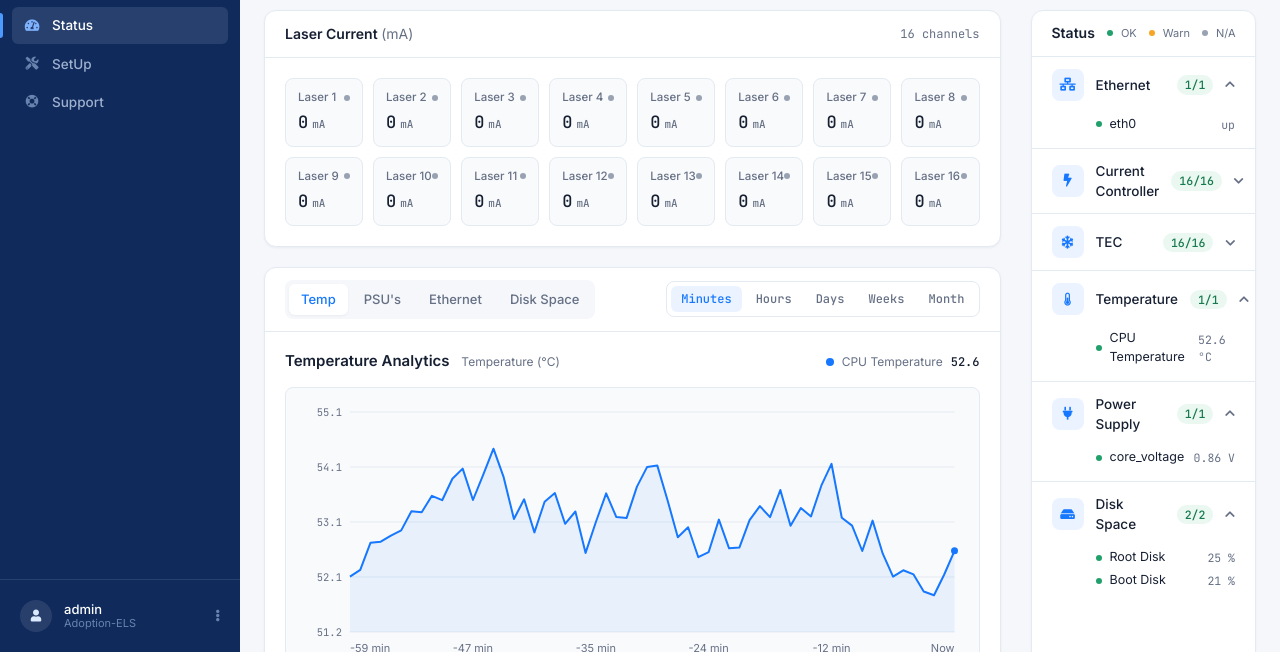
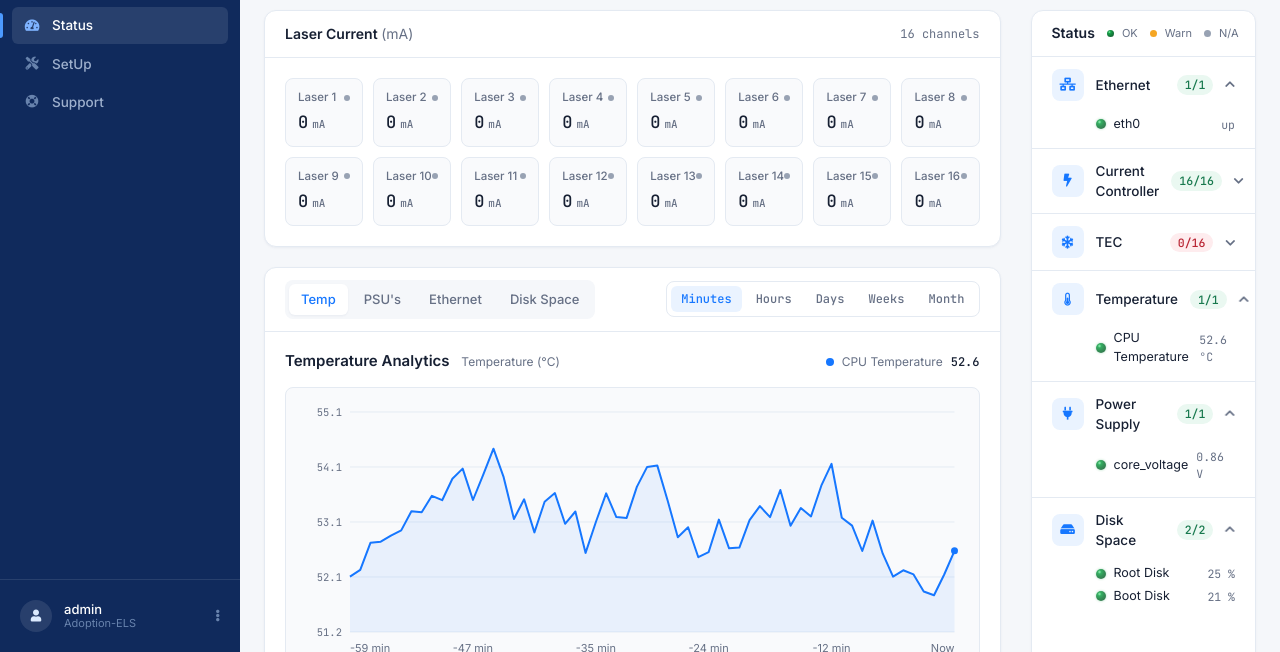
Before and after one commit to udaysnasya0312/pilot-els-demo, a plain HTML site: page system/status.html in a window 1280 px wide. Shown: the part 148-800 px from the top of the page. Drawn offline with Linux system fonts and the light colour scheme.

Commit message:
sensor light and blink add-on

```diff
--- a/assets/pilot-theme.css
+++ b/assets/pilot-theme.css
@@ -481,3 +481,33 @@ details.pp-card > summary { border-radius: var(--radius-lg); }
 .pp-side-scroll::-webkit-scrollbar { width: 8px; }
 .pp-side-scroll::-webkit-scrollbar-thumb { border-radius: 8px; background: var(--line-strong); }
 .pp-side-scroll::-webkit-scrollbar-thumb:hover { background: var(--faint); }
+
+/* ---------- LED indicators: smooth blink for green (ok) and red (bad) status dots ---------- */
+.pp-dot.ok, .pp-badge.ok::before { --led: 34,160,107; }
+.pp-dot.bad, .pp-badge.bad::before { --led: 229,72,77; }
+.pp-dot.ok, .pp-dot.bad, .pp-badge.ok::before, .pp-badge.bad::before {
+  animation: pp-led 2s ease-in-out infinite;
+}
+@keyframes pp-led {
+  0%   { opacity: 1;   box-shadow: 0 0 0 0 rgba(var(--led), .55), 0 0 4px rgba(var(--led), .6); }
+  50%  { opacity: .6; box-shadow: 0 0 0 4px rgba(var(--led), 0), 0 0 0 rgba(var(--led), 0); }
+  100% { opacity: 1;   box-shadow: 0 0 0 0 rgba(var(--led), 0), 0 0 4px rgba(var(--led), .6); }
+}
+.pp-dot.static { animation: none !important; box-shadow: none !important; }   /* legends / keys don't blink */
+@media (prefers-reduced-motion: reduce) {
+  .pp-dot, .pp-badge::before { animation: none !important; }
+}
+
+/* LED look: traffic-light style (deeper green / red, glossy highlight) and slightly larger dots */
+.pp-dot.ok, .pp-badge.ok::before {
+  --led: 22,163,74;
+  background: radial-gradient(circle at 35% 30%, #86efac 0, #16a34a 20%, #15803d 48%, #14532d 100%);
+}
+.pp-dot.bad, .pp-badge.bad::before {
+  --led: 220,38,38;
+  background: radial-gradient(circle at 35% 30%, #fca5a5 0, #dc2626 20%, #b91c1c 48%, #7f1d1d 100%);
+}
+.pp-dot.ok, .pp-dot.bad { width: 10px; height: 10px; }
+.pp-badge.ok::before, .pp-badge.bad::before { width: 9px; height: 9px; }
+.pp-pill .pp-dot.ok, .pp-pill .pp-dot.bad { width: 11px; height: 11px; }
+.pp-dot.static { width: 7px; height: 7px; }
--- a/system/status.html
+++ b/system/status.html
@@ -95,9 +95,9 @@
         <div class="pp-card-head">
           <h2 class="pp-card-title">Status</h2>
           <div class="d-flex gap-3 text-muted" style="font-size:11px">
-            <span class="d-flex align-items-center gap-2"><span class="pp-dot ok"></span>OK</span>
-            <span class="d-flex align-items-center gap-2"><span class="pp-dot warn"></span>Warn</span>
-            <span class="d-flex align-items-center gap-2"><span class="pp-dot"></span>N/A</span>
+            <span class="d-flex align-items-center gap-2"><span class="pp-dot ok static"></span>OK</span>
+            <span class="d-flex align-items-center gap-2"><span class="pp-dot warn static"></span>Warn</span>
+            <span class="d-flex align-items-center gap-2"><span class="pp-dot static"></span>N/A</span>
           </div>
         </div>
         <div id="statusPanel" class="pp-rows pp-side-scroll"></div>
@@ -115,13 +115,13 @@
   // i_drive.set_current — 0 on the real screenshot (Rocker / Key switch OFF)
   var lasers = []; for (var i = 1; i <= 16; i++) lasers.push({ name: "Laser" + i, current: 0 });
 
-  // status: 0 = unavailable, 1 = healthy, 2 = warning   (cgi_statusPageManager.py)
+  // status: 0 = unavailable, 1 = healthy, 2 = warning   (cgi_statusPageManager.py), 3 = disconnected / fault (red)
   var STATUS = [
     { name: "Ethernet", icon: "fa-network-wired", open: true, items: [{ name: "eth0", status: 1, detail: "up" }] },
     { name: "Current Controller", icon: "fa-bolt", items:
       lasers.map(function (l) { return { name: l.name + " Current", status: 1, detail: l.current + " mA" }; }) },
     { name: "TEC", icon: "fa-snowflake", items:
-      lasers.map(function (l, k) { return { name: "TEC " + (k + 1), status: 1 }; }) },
+      lasers.map(function (l, k) { return { name: "TEC " + (k + 1), status: 3, detail: "Disconnected" }; }) },
     { name: "Temperature", icon: "fa-thermometer-half", open: true, items: [{ name: "CPU Temperature", status: 1, detail: "52.6 °C" }] },
     { name: "Power Supply", icon: "fa-plug", open: true, items: [{ name: "core_voltage", status: 1, detail: "0.86 V" }] },
     { name: "Disk Space", icon: "fa-hdd", open: true, items: [
@@ -136,11 +136,11 @@
   }).join("");
 
   /* ---------- Status panel ---------- */
-  var DOT = { 0: "", 1: " ok", 2: " warn" };
+  var DOT = { 0: "", 1: " ok", 2: " warn", 3: " bad" };
   document.getElementById("statusPanel").innerHTML = STATUS.map(function (g) {
     var ok = g.items.filter(function (x) { return x.status === 1; }).length;
-    var worst = g.items.some(function (x) { return x.status === 2; }) ? 2 : (ok === g.items.length ? 1 : 0);
-    var badge = worst === 1 ? "ok" : worst === 2 ? "warn" : "muted";
+    var has = function (st) { return g.items.some(function (x) { return x.status === st; }); };
+    var badge = has(3) ? "bad" : has(2) ? "warn" : ok === g.items.length ? "ok" : "muted";
     return '<details class="pp-acc pp-status-group"' + (g.open ? " open" : "") + ">" +
       '<summary><span class="pp-icon"><i class="fas ' + g.icon + '"></i></span>' +
         '<span class="flex-1 fw-500" style="font-size:13.5px">' + g.name + "</span>" +
```
